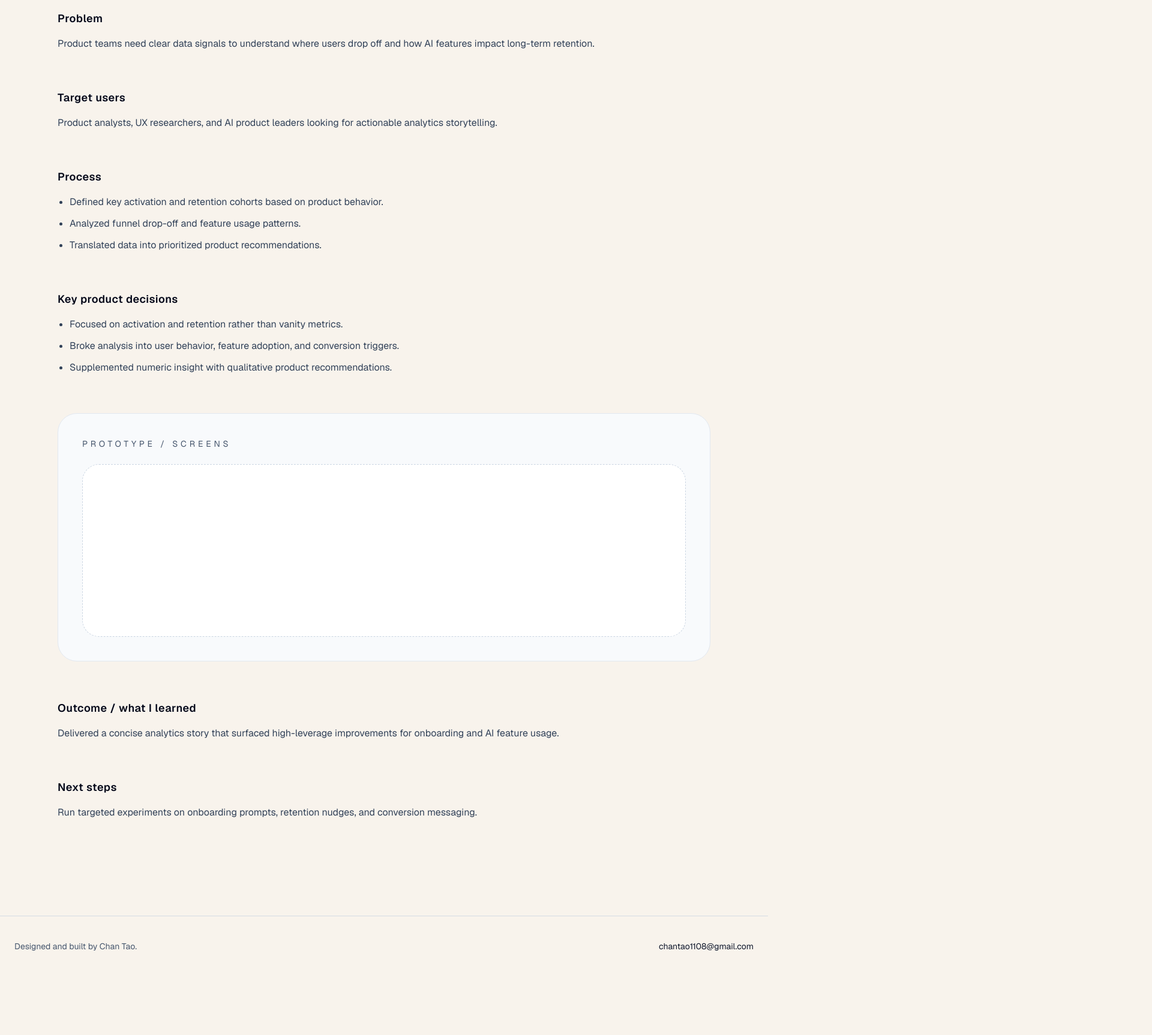
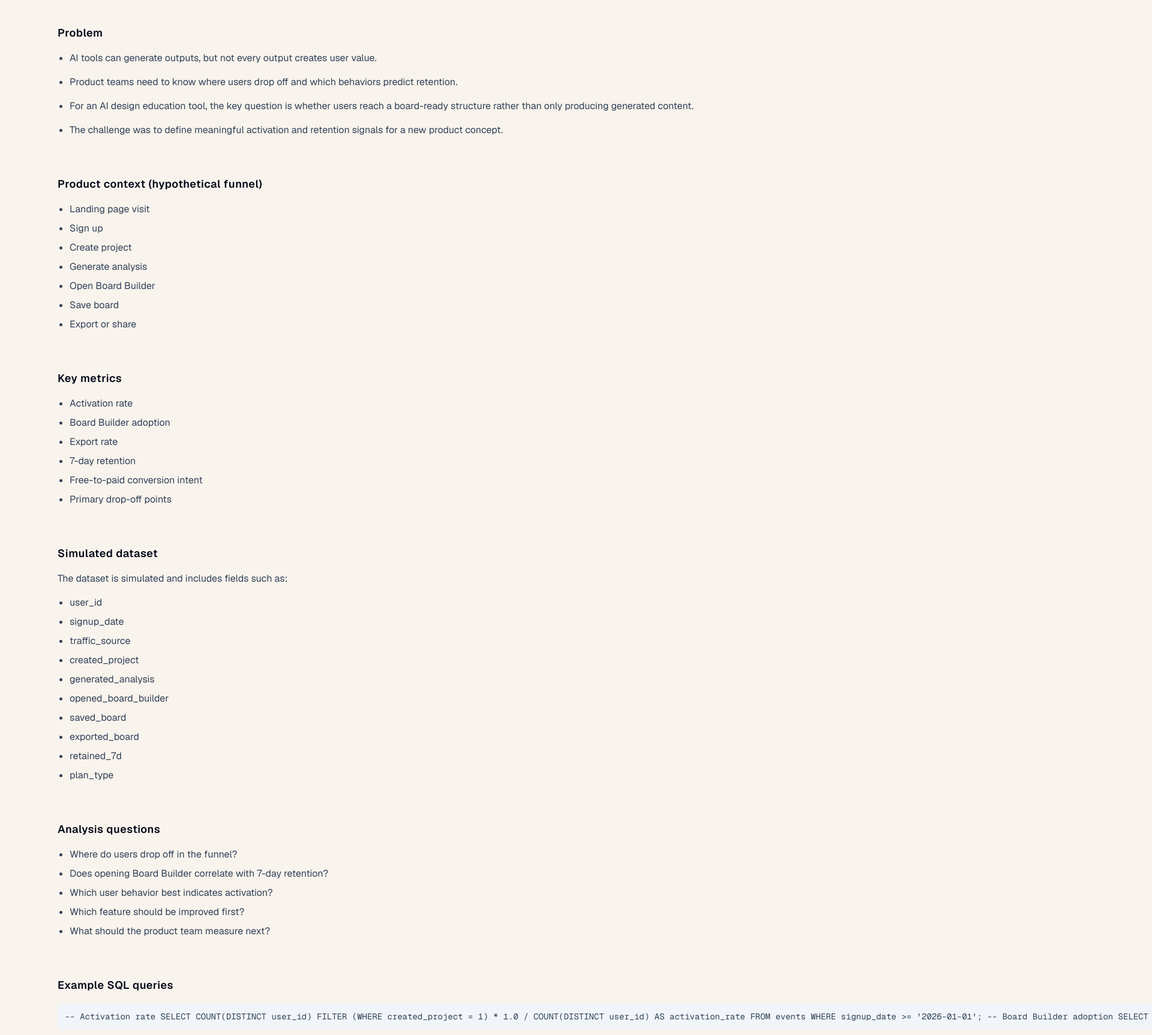
Before and after one commit to chantao1108-arch/chan-tao-portfolio, a Next.js app: page /work/product-analytics in a window 1280 px wide. Shown: the part 680-2406 px from the top of the page at 60% size, 1920 px wide, since content can reach past the window. Before the commit the page ends 2308 px from the top, so only its background shows below. Built offline with nearby package versions, Linux system fonts and the light colour scheme.

Commit message:
Upgrade product analytics case study

```diff
--- a/app/work/product-analytics/page.tsx
+++ b/app/work/product-analytics/page.tsx
@@ -7,11 +7,34 @@ import { projects } from "@/src/data/projects";
 
 const project = projects.find((item) => item.slug === "product-analytics");
 
+const funnelSteps = [
+  "Landing page visit",
+  "Sign up",
+  "Create project",
+  "Generate analysis",
+  "Open Board Builder",
+  "Save board",
+  "Export or share",
+];
+
+const simulatedFields = [
+  "user_id",
+  "signup_date",
+  "traffic_source",
+  "created_project",
+  "generated_analysis",
+  "opened_board_builder",
+  "saved_board",
+  "exported_board",
+  "retained_7d",
+  "plan_type",
+];
+
 export const metadata: Metadata = {
-  title: "Product Analytics Case Study — Chan Tao",
+  title: "Product Analytics Case Study — Activation & Retention",
   description: project?.heroSummary ?? "",
   openGraph: {
-    title: "Product Analytics Case Study — Chan Tao",
+    title: "Product Analytics Case Study — Activation & Retention",
     description: project?.heroSummary ?? "",
     type: "article",
     url: "https://chan-tao-portfolio.vercel.app/work/product-analytics",
@@ -30,15 +53,15 @@ export default function ProductAnalyticsPage() {
         <section className="space-y-6 rounded-[2rem] border border-slate-300/75 bg-white p-10 shadow-sm">
           <p className="text-sm uppercase tracking-[0.35em] text-slate-600">{project.label}</p>
           <h1 className="text-5xl font-semibold tracking-tight text-slate-950 sm:text-6xl">{project.title}</h1>
-          <p className="max-w-3xl text-lg leading-8 text-slate-700">{project.heroSummary}</p>
+          <p className="max-w-3xl text-lg leading-8 text-slate-700">{project.description}</p>
           <div className="grid gap-6 lg:grid-cols-[1.2fr_0.8fr]">
             <div className="space-y-5 text-slate-700">
               <p>{project.overview}</p>
             </div>
             <div className="space-y-4 rounded-3xl border border-slate-200 bg-slate-50 p-6">
               <div>
-                <p className="text-sm uppercase tracking-[0.32em] text-slate-600">Role</p>
-                <p className="mt-2 text-slate-950">{project.role}</p>
+                <p className="text-sm uppercase tracking-[0.32em] text-slate-600">Context</p>
+                <p className="mt-2 text-slate-950">This is a simulated dataset and analysis created to demonstrate product thinking and analytics workflows; it does not use real user data.</p>
               </div>
               <div>
                 <p className="text-sm uppercase tracking-[0.32em] text-slate-600">Tools</p>
@@ -56,34 +79,118 @@ export default function ProductAnalyticsPage() {
 
         <section className="grid gap-16 py-16">
           <CaseStudySection title="Problem">
-            <p>{project.problem}</p>
+            <ul className="list-disc space-y-4 pl-5 text-slate-700">
+              <li>AI tools can generate outputs, but not every output creates user value.</li>
+              <li>Product teams need to know where users drop off and which behaviors predict retention.</li>
+              <li>For an AI design education tool, the key question is whether users reach a board-ready structure rather than only producing generated content.</li>
+              <li>The challenge was to define meaningful activation and retention signals for a new product concept.</li>
+            </ul>
           </CaseStudySection>
-          <CaseStudySection title="Target users">
-            <p>{project.targetUsers}</p>
-          </CaseStudySection>
-          <CaseStudySection title="Process">
-            <ul className="list-disc space-y-3 pl-5 text-slate-700">
-              {project.process.map((step) => (
-                <li key={step}>{step}</li>
+
+          <CaseStudySection title="Product context (hypothetical funnel)">
+            <ul className="list-disc space-y-2 pl-5 text-slate-700">
+              {funnelSteps.map((s) => (
+                <li key={s}>{s}</li>
               ))}
             </ul>
           </CaseStudySection>
-          <CaseStudySection title="Key product decisions">
-            <ul className="list-disc space-y-3 pl-5 text-slate-700">
-              {project.decisions.map((decision) => (
-                <li key={decision}>{decision}</li>
+
+          <CaseStudySection title="Key metrics">
+            <ul className="list-disc space-y-2 pl-5 text-slate-700">
+              <li>Activation rate</li>
+              <li>Board Builder adoption</li>
+              <li>Export rate</li>
+              <li>7-day retention</li>
+              <li>Free-to-paid conversion intent</li>
+              <li>Primary drop-off points</li>
+            </ul>
+          </CaseStudySection>
+
+          <CaseStudySection title="Simulated dataset">
+            <p className="text-slate-700">The dataset is simulated and includes fields such as:</p>
+            <ul className="list-disc space-y-2 pl-5 text-slate-700">
+              {simulatedFields.map((f) => (
+                <li key={f}>{f}</li>
               ))}
             </ul>
           </CaseStudySection>
-          <div className="rounded-[2rem] border border-slate-200 bg-slate-50 p-10">
-            <p className="text-sm uppercase tracking-[0.35em] text-slate-600">Prototype / screens</p>
-            <div className="mt-6 h-72 rounded-[1.75rem] border border-dashed border-slate-300 bg-white" />
-          </div>
-          <CaseStudySection title="Outcome / what I learned">
-            <p>{project.outcome}</p>
+
+          <CaseStudySection title="Analysis questions">
+            <ul className="list-disc space-y-2 pl-5 text-slate-700">
+              <li>Where do users drop off in the funnel?</li>
+              <li>Does opening Board Builder correlate with 7-day retention?</li>
+              <li>Which user behavior best indicates activation?</li>
+              <li>Which feature should be improved first?</li>
+              <li>What should the product team measure next?</li>
+            </ul>
           </CaseStudySection>
+
+          <CaseStudySection title="Example SQL queries">
+            <div className="space-y-3 text-slate-700">
+              <pre className="overflow-x-auto rounded bg-slate-100 p-3 text-sm">-- Activation rate
+SELECT
+  COUNT(DISTINCT user_id) FILTER (WHERE created_project = 1) * 1.0 / COUNT(DISTINCT user_id) AS activation_rate
+FROM events
+WHERE signup_date &gt;= '2026-01-01';
+
+-- Board Builder adoption
+SELECT
+  COUNT(DISTINCT user_id) FILTER (WHERE opened_board_builder = 1) * 1.0 / COUNT(DISTINCT user_id) AS board_builder_adoption
+FROM events;
+
+-- Export rate
+SELECT
+  COUNT(*) FILTER (WHERE exported_board = 1) * 1.0 / COUNT(*) AS export_rate
+FROM events; </pre>
+            </div>
+          </CaseStudySection>
+
+          <CaseStudySection title="Insights">
+            <ul className="list-disc space-y-2 pl-5 text-slate-700">
+              <li>Users who reach Board Builder appear more likely to retain in the short term.</li>
+              <li>Export is a stronger signal of completed value than generation alone.</li>
+              <li>The largest risk is users stopping after AI output without organizing it into a board.</li>
+              <li>The product should optimize the transition from generated analysis to board structure.</li>
+            </ul>
+          </CaseStudySection>
+
+          <CaseStudySection title="Product recommendations">
+            <ul className="list-disc space-y-3 pl-5 text-slate-700">
+              <li>Make Board Builder the core activation moment.</li>
+              <li>Add stronger guidance and micro-UX after AI output to help users organize findings.</li>
+              <li>Track saved board as a key product event and use it in retention cohorts.</li>
+              <li>Test export prompts and a critique checklist as conversion levers.</li>
+            </ul>
+          </CaseStudySection>
+
+          <CaseStudySection title="Skills demonstrated">
+            <div className="grid gap-3 sm:grid-cols-2">
+              {[
+                "Product analytics",
+                "Funnel analysis",
+                "Activation definition",
+                "Retention thinking",
+                "SQL basics",
+                "Product decision-making",
+                "Metric design",
+                "Data storytelling",
+              ].map((skill) => (
+                <div key={skill} className="rounded-3xl border border-slate-200 bg-white px-5 py-4 text-slate-700">
+                  {skill}
+                </div>
+              ))}
+            </div>
+          </CaseStudySection>
+
           <CaseStudySection title="Next steps">
-            <p>{project.nextSteps}</p>
+            <ul className="list-disc space-y-3 pl-5 text-slate-700">
+              <li>Build a real event tracking plan</li>
+              <li>Define analytics events and schema</li>
+              <li>Create dashboards to monitor activation and retention</li>
+              <li>Run onboarding variant tests</li>
+              <li>Measure retention after Board Builder use</li>
+              <li>Compare beginner vs advanced user cohorts</li>
+            </ul>
           </CaseStudySection>
         </section>
       </main>
--- a/src/data/projects.ts
+++ b/src/data/projects.ts
@@ -130,36 +130,36 @@ export const projects: Project[] = [
   {
     slug: "product-analytics",
     title: "Product Analytics Case Study",
-    label: "Product Analytics Case Study",
+    label: "Activation & Retention",
     description:
-      "A data analysis case study exploring activation, retention, and conversion for an AI design tool.",
-    tags: ["SQL", "Product Analytics", "Funnel Analysis", "Retention"],
+      "A simulated product analytics case study exploring activation, retention, and conversion for an AI design education tool.",
+    tags: ["Product Analytics", "Funnel Analysis", "Retention", "SQL"],
     overview:
-      "This case study examines product metrics for an AI design tool, focusing on activation, retention, and conversion insights.",
+      "This case study uses a simulated dataset for an AI design education product similar to SiteAtlas. The goal is to demonstrate how product analytics can translate user behavior into product decisions.",
     problem:
-      "Product teams need clear data signals to understand where users drop off and how AI features impact long-term retention.",
+      "AI tools can generate outputs, but not every output creates user value. Product teams need to know where users drop off and which behaviors predict retention. For an AI design education tool, the key question is whether users reach a board-ready structure. The challenge was to define meaningful activation and retention signals for a new product concept.",
     targetUsers:
-      "Product analysts, UX researchers, and AI product leaders looking for actionable analytics storytelling.",
+      "Product analysts, UX researchers, product managers, and designers interested in analytics-driven product decisions.",
     role:
-      "Analytic strategy, funnel definition, metric synthesis, and product recommendation development.",
+      "Analytic strategy, funnel definition, simulated data design, SQL query examples, metric synthesis, and product recommendation writing.",
     tools: ["SQL", "Looker", "Figma", "Notion", "Excel"],
     process: [
-      "Defined key activation and retention cohorts based on product behavior.",
-      "Analyzed funnel drop-off and feature usage patterns.",
-      "Translated data into prioritized product recommendations.",
+      "Defined a hypothetical funnel and key activation signals.",
+      "Created a simulated dataset to demonstrate analysis workflows.",
+      "Produced prioritized product recommendations based on simulated insights.",
     ],
     decisions: [
-      "Focused on activation and retention rather than vanity metrics.",
-      "Broke analysis into user behavior, feature adoption, and conversion triggers.",
-      "Supplemented numeric insight with qualitative product recommendations.",
+      "Define clear activation and retention events early in the product lifecycle.",
+      "Focus analysis on behaviors that lead to board-ready outputs rather than generation volume.",
+      "Use exports and saved boards as stronger value signals than generation alone.",
     ],
     outcome:
-      "Delivered a concise analytics story that surfaced high-leverage improvements for onboarding and AI feature usage.",
+      "A clear, reproducible analytics narrative demonstrating how teams can measure and act on activation and retention signals for an AI design education product.",
     nextSteps:
-      "Run targeted experiments on onboarding prompts, retention nudges, and conversion messaging.",
-    heroTagline: "Data-driven product insight for an AI design experience.",
+      "Build a real event-tracking plan, implement the analytics events, create dashboards, and run onboarding experiments.",
+    heroTagline: "Activation and retention analysis for an AI design learning experience.",
     heroSummary:
-      "A product analytics case study focused on how activation, retention, and conversion move together for an AI design tool.",
+      "A simulated analytics case study showing how funnel, retention, and conversion metrics inform product decisions for an AI design tool.",
     path: "/work/product-analytics",
   },
 ];
```
